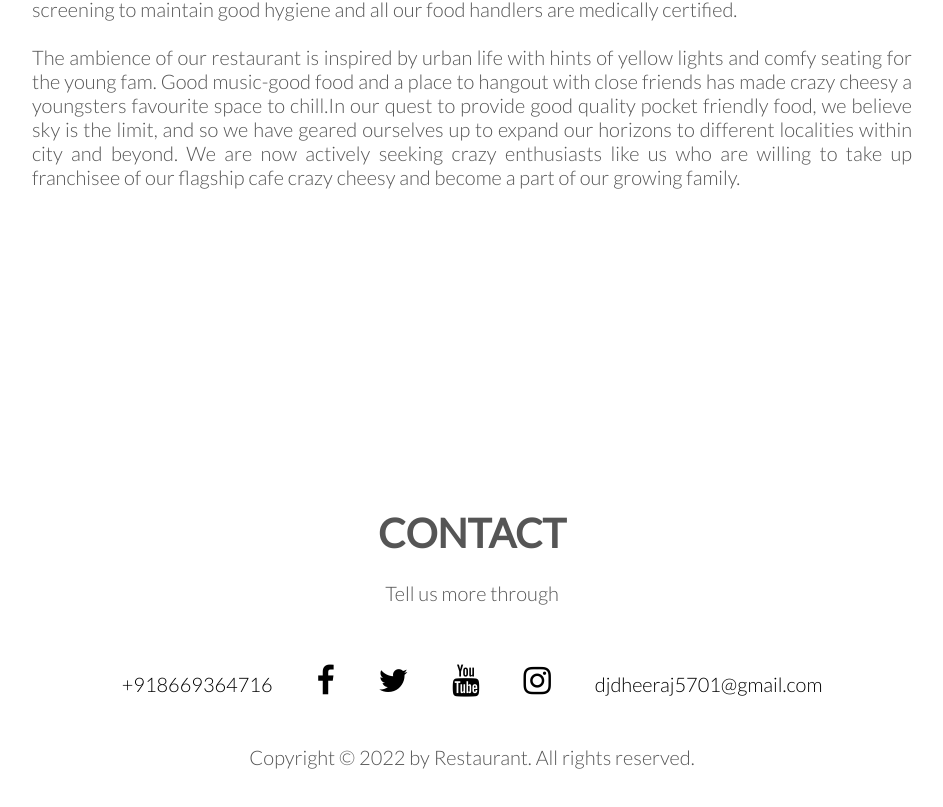
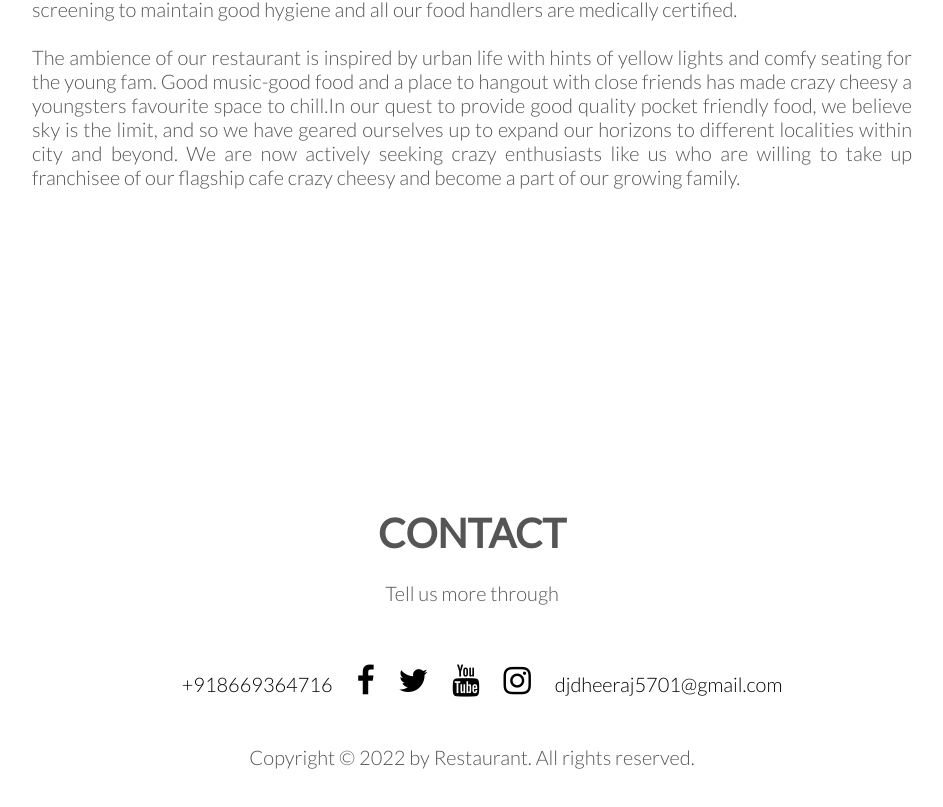
Before and after one commit to djdheeraj5701/Sample-Restaurant-Website, a plain HTML site: page index.html in a window 1280 px wide. Shown: the part 3582-4389 px from the top of the page, without its empty margins (168-1111 px from the left). Drawn offline with Linux system fonts and the light colour scheme.

Commit message:
Update index.css

```diff
--- a/index.css
+++ b/index.css
@@ -50,6 +50,9 @@ a:visited{
     margin-left: 0px;
     margin-right: 40px;
     margin-top: 60px;
+}
+#Contact li {
+    margin-right: 20px;
 }
 
 .main-nav li a:link,
```
